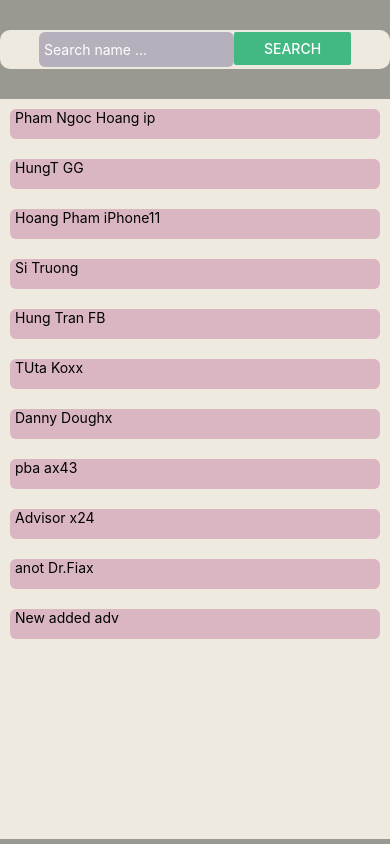
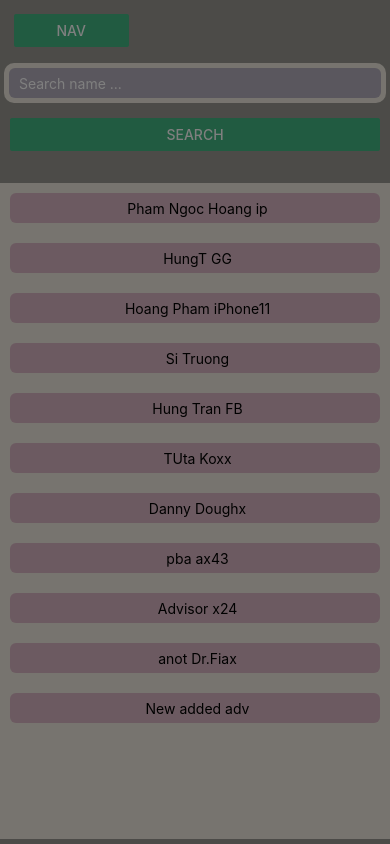
Before and after one commit to nguyenmtvy/ReactNative-Interview-Proj, a React Native app: screen / in a window 390 px wide. Built offline with nearby package versions, Linux system fonts and the light colour scheme.

Commit message:
drawer styling

```diff
--- a/App.js
+++ b/App.js
@@ -1,21 +1,13 @@
-import { StatusBar } from 'expo-status-bar';
+
 import React from 'react';
-import { StyleSheet, Text, View } from 'react-native';
-import MainView from './src/view/main/mainview'
+import { NavigationContainer } from '@react-navigation/native';
+import MainView from './src/view/main/MainView'
+
 
 export default function App() {
   return (
-    <View style={styles.container}>
+    <NavigationContainer>
       <MainView/>
-    </View>
+    </NavigationContainer>
   );
 }
-
-const styles = StyleSheet.create({
-  container: {
-    flex: 1,
-    backgroundColor: '#fff',
-    alignItems: 'center',
-    justifyContent: 'center',
-  },
-});
--- a/package.json
+++ b/package.json
@@ -8,6 +8,7 @@
     "eject": "expo eject"
   },
   "dependencies": {
+    "@react-navigation/drawer": "^5.12.5",
     "expo": "~41.0.0",
     "expo-status-bar": "~1.0.4",
     "react": "16.13.1",
--- a/src/common/style.js
+++ b/src/common/style.js
@@ -2,24 +2,41 @@ import { StyleSheet } from 'react-native'
 
 export default StyleSheet.create({
     inputfield: {
-        height: 35,
-        width: '50%',
-        paddingLeft: 5,
+        height: 30,
+        width: '100%',
+        marginHorizontal: 5,
+        paddingLeft: 10,
         backgroundColor: '#B6B0BD',
-        borderRadius: 6
+        borderRadius: 6,
     },
-    searchbutton: {
+    halfviewButton: {
         width: '30%',
-        marginTop: 0,
+        marginLeft: 10,
         height: 35,
         paddingRight: 0,
         backgroundColor: '#d9egf3',
-        borderRadius: 6
+        borderRadius: 6,
+    },
+    fullviewButton: {
+        marginTop: 15,
+        width: '95%',
+        height: 35,
+        paddingRight: 0,
+        backgroundColor: '#d9egf3',
+    },
+    containerSetting: {
+        flexDirection: 'row',
+        width: '98%',
+        flex: 0.1,
+        marginTop: 30,
+        alignItems: 'center',
+        justifyContent: 'flex-start',
+        borderRadius: 10,
     },
     containerInput: {
         flexDirection: 'row',
-        width: '100%',
-        flex: 1,
+        width: '98%',
+        height: 40,
         marginTop: 30,
         alignItems: 'center',
         justifyContent: 'center',
@@ -30,8 +47,8 @@ export default StyleSheet.create({
         width: '100%',
         justifyContent: 'flex-start',
         alignItems: 'center',
-        flexDirection: 'column',
-        flex: 20,
+        flexDirection: 'center',
+        flex: 1,
         backgroundColor: '#999891'
     },
     listContainer: {
@@ -41,11 +58,19 @@ export default StyleSheet.create({
         flex: 19,
         backgroundColor: '#EFEAE0'
       },
+    scollviewContainer: {
+        width: '100%',
+        paddingTop: 30,
+        paddingLeft: 10,
+        backgroundColor: '#EFEAE0'
+    },
     itemContainer: {
         backgroundColor: '#DAB6C3',
         height: 30,
         margin: 10,
         borderRadius: 6,
-        paddingLeft: 5
+        paddingLeft: 5,
+        alignItems: 'center',
+        justifyContent:'center'
     }
 })
--- /dev/null
+++ b/src/view/drawer/Drawer.js
@@ -0,0 +1,17 @@
+import React, { useState } from 'react'
+import { Text} from 'react-native'
+import { DrawerContentScrollView, DrawerItem } from '@react-navigation/drawer'
+import stylesheet from '../../common/style'
+
+
+const Drawer = (props) => {
+    return (
+        <DrawerContentScrollView style={stylesheet.scollviewContainer}>
+            <Text>Search by:</Text>
+            <DrawerItem label="Names"/>
+            <DrawerItem label="Categories"/>
+        </DrawerContentScrollView>
+    )
+}
+
+export default Drawer
--- a/src/view/main/mainview.js
+++ b/src/view/main/mainview.js
@@ -1,11 +1,17 @@
 import React, { useState } from 'react'
-import { View, Text, TextInput, FlatList, Button} from 'react-native'
+import { View, Text, TextInput, FlatList, Button, StatusBar} from 'react-native'
+import { createDrawerNavigator } from '@react-navigation/drawer'
+import { DrawerActions } from '@react-navigation/native'
+
 import stylesheet from '../../common/style.js'
+import Drawer from '../drawer/Drawer'
 
 
 const collections = require('../../data/data.json')
 
-const MainView = () => {
+const drawerNavigator = createDrawerNavigator()
+
+const HomeView = ({navigation}) => {
     const [searchValue, setSearchValue] = useState("");
 
     const [advisorList, setAdvisorList] = useState([
@@ -17,12 +23,23 @@ const MainView = () => {
       },
     ]);
 
+    const [listHorizontal, setList] = useState(false);
+
     const handleSearchChange = (value) => setSearchValue(value);
 
     const handleSearchClick = () => {};
 
+
     return (
       <View style={stylesheet.container}>
+        <View style={stylesheet.containerSetting}>
+          {/* <View style={stylesheet.halfviewButton}>
+            <Button onPress={() => setList(!listHorizontal)} title="Verical" color="#42b883" />
+          </View> */}
+          <View style={stylesheet.halfviewButton}>
+            <Button  title="Nav" color="#42b883" onPress={() => navigation.dispatch(DrawerActions.openDrawer())}/>
+          </View>
+        </View>
         <View style={stylesheet.containerInput}>
           <TextInput
             style={stylesheet.inputfield}
@@ -31,12 +48,13 @@ const MainView = () => {
             value={searchValue}
             onChangeText={handleSearchChange}
           />
-          <View style={stylesheet.searchbutton}>
-            <Button onClick={handleSearchClick} title="Search" color="#42b883" />
-          </View>
+        </View>
+        <View style={stylesheet.fullviewButton}>
+          <Button onPress={() => setList(!listHorizontal)} title="Search" color="#42b883" />
         </View>
         <View style={stylesheet.listContainer}>
           <FlatList
+            horizontal={listHorizontal}
             data={collections.data.advisorProfileCollection.items}
             keyExtractor={(item) => item.sys.id}
             renderItem={(items) => (
@@ -50,4 +68,12 @@ const MainView = () => {
     );
   };
 
+  const MainView = () =>{
+    return(
+        <drawerNavigator.Navigator initialRouteName="HomeView" drawerContent={props => <Drawer/>}>
+          <drawerNavigator.Screen name="HomeView" component={HomeView}/>
+        </drawerNavigator.Navigator>
+
+    )
+  }
   export default MainView;
```
Also changed, not shown: 1 other file (tests, documents, lock files or other folders).
